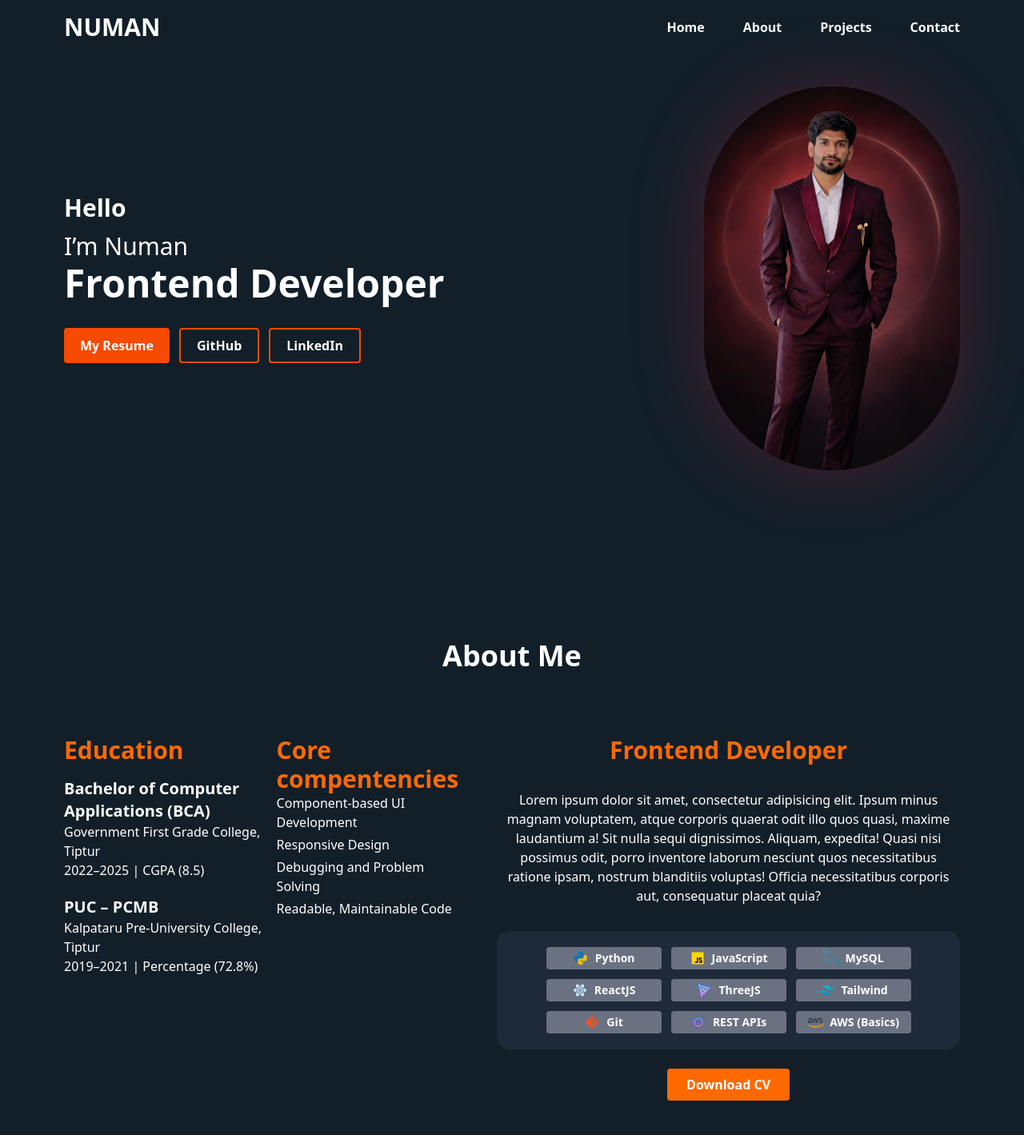
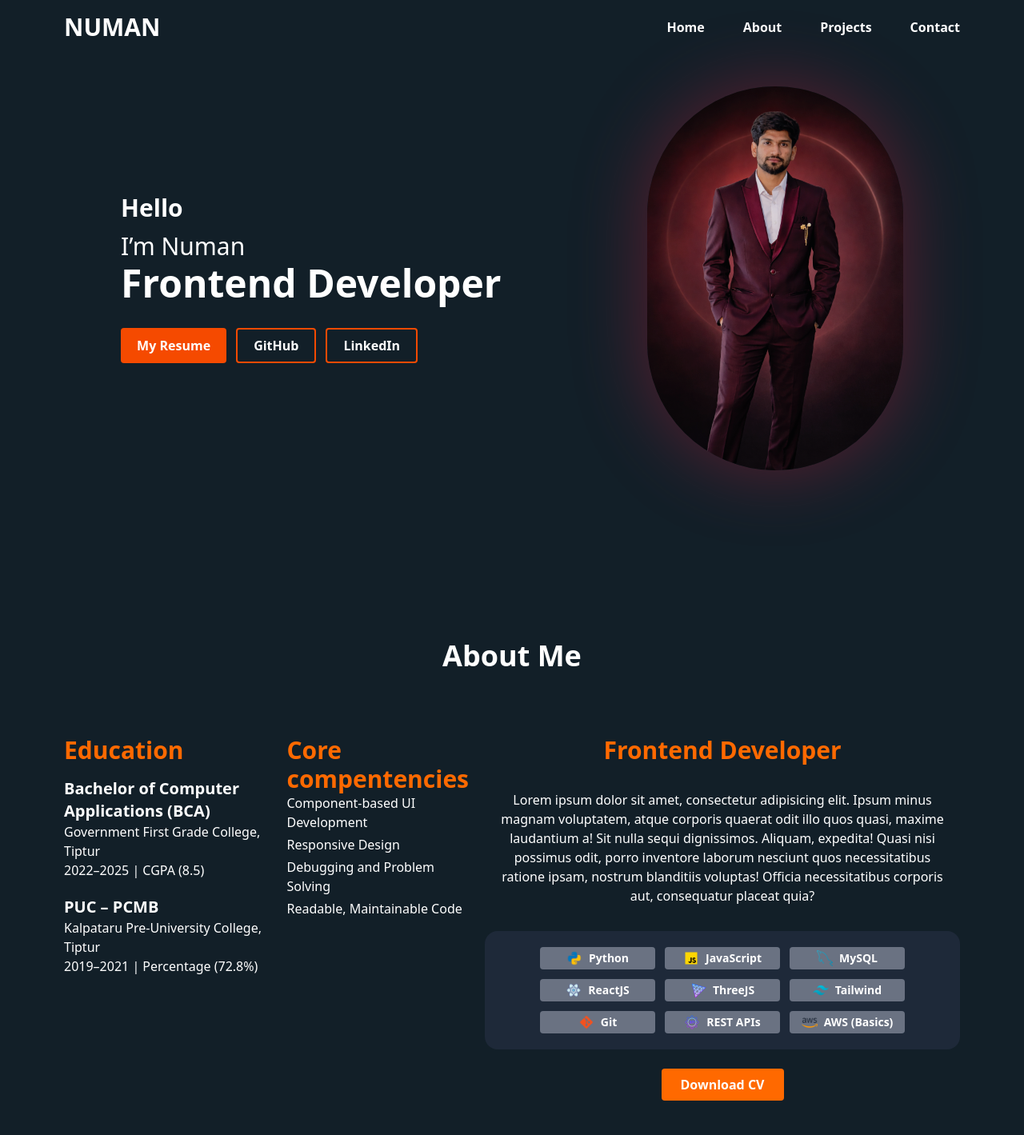
Before and after one commit to captainuman/portofolio, a React (Vite) app: page / in a window 1280 px wide. Shown: the top 1419 px of the page at 80% size. Built offline with nearby package versions, Linux system fonts and the light colour scheme.

Commit message:
logo updated

```diff
--- a/index.html
+++ b/index.html
@@ -2,7 +2,7 @@
 <html lang="en">
   <head>
     <meta charset="UTF-8" />
-    <link rel="icon" type="image/svg+xml" href="/vite.svg" />
+    <link rel="icon" type="image/svg+xml" href="images/numanpic.png" />
     <meta name="viewport" content="width=device-width, initial-scale=1.0" />
     <title>portofolio</title>
   </head>
--- a/src/Components/AboutMe.jsx
+++ b/src/Components/AboutMe.jsx
@@ -7,7 +7,7 @@ const AboutMe = () => {
         About Me
       </h1>
 
-      <div className="flex flex-col lg:flex-row gap-12 mt-10">
+      <div className="flex flex-col lg:flex-row gap-5 mt-10">
 
         <div className="w-full lg:w-[1300px] py-10 lg:pl-20 flex flex-row">
           <div>
--- a/src/Components/homepage/Home.jsx
+++ b/src/Components/homepage/Home.jsx
@@ -5,7 +5,7 @@ const Home = () => {
     <div className="w-full bg-[#121F28] h-screen">
       <Navbar />
 
-      <div id="home" className="text-white flex flex-col-reverse md:flex-row items-center justify-between px-10 md:px-20 py-10 gap-10">
+      <div id="home" className="text-white flex flex-col-reverse md:flex-row items-center justify-around px-10 md:px-20 py-10 gap-10">
 
         <div className="text-center md:text-left">
           <h1 className="text-2xl md:text-3xl font-semibold mb-3">Hello</h1>
@@ -23,7 +23,7 @@ const Home = () => {
         </div>
 
         <div className="flex justify-center">
-          <img  src="images/numanpic.png" alt="Numan" className="w-48 sm:w-60 md:w-72 lg:w-80 rounded-full opacity-90 shadow-[0_0_90px_rgba(120,30,50,0.6)]" />
+          <img  src="images/numanpic.png" alt="Numan" className="w-48 sm:w-60 md:w-72 lg:w-80 rounded-full opacity-90 shadow-[0_0_90px_rgba(120,30,50,0.8)]" />
         </div>
       </div>
     </div>
```
